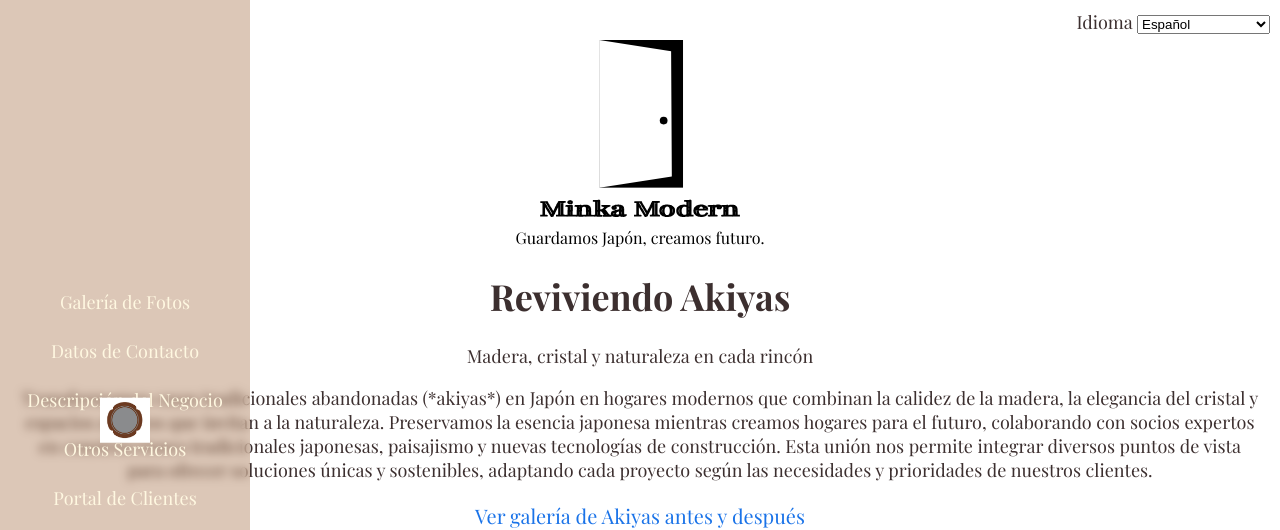
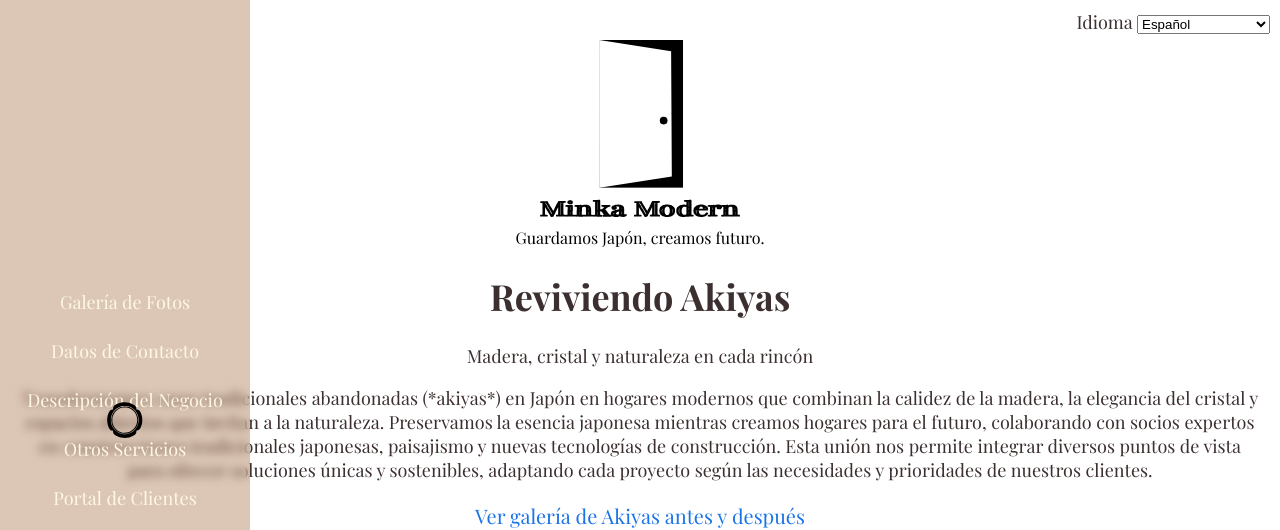
Before and after one commit to aloconpalito/kayamodern, a plain HTML site: page index.html in a window 1280 px wide. Shown: the top 530 px of the page. Drawn offline with nearby package versions, Linux system fonts and the light colour scheme.

Commit message:
Update index.html

```diff
--- a/index.html
+++ b/index.html
@@ -125,7 +125,7 @@
 
     <!-- Panel lateral -->
     <div class="sidebar">
-        <img src="hikite.png" alt="Fusuma Hikite" class="hikite">
+        <img src="hikite.svg" alt="Fusuma Hikite" class="hikite">
         <ul>
             <li><a href="#gallery-section" id="sidebar-gallery">Galería de Fotos</a></li>
             <li><a href="#contact" id="sidebar-contact">Datos de Contacto</a></li>
```
